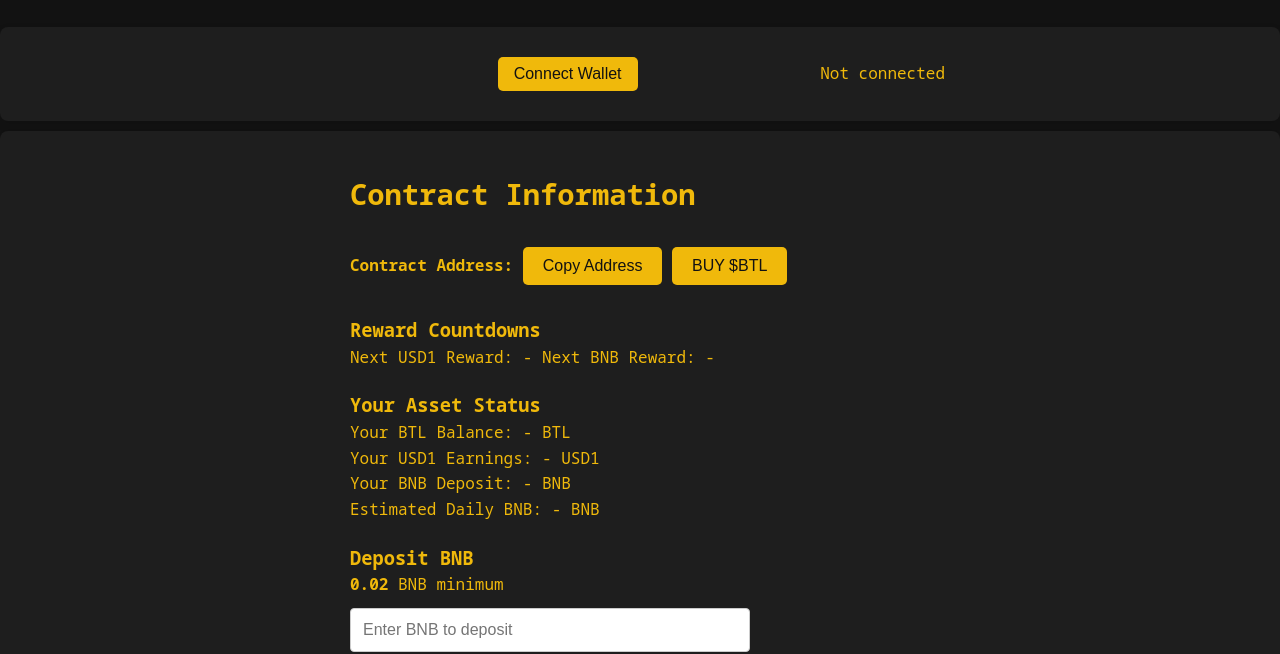
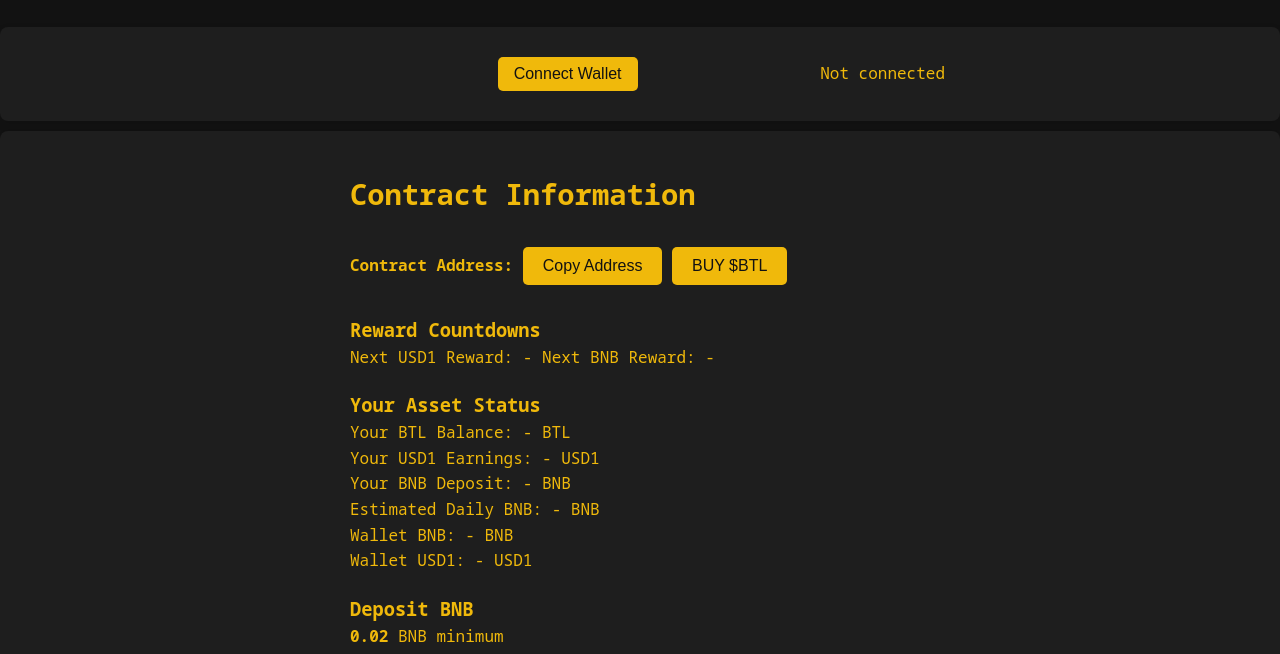
Before and after one commit to zhouyongyou/BTL, a website: page index.html in a window 1280 px wide. Shown: the part 171-825 px from the top of the page. Drawn offline with Linux system fonts and the light colour scheme; a script that the page names is missing.

Commit message:
Update index.html

```diff
--- a/index.html
+++ b/index.html
@@ -81,6 +81,8 @@
         <p><span id="usd1EarningsLabel">Your USD1 Earnings:</span> <span id="usd1Earnings">-</span> USD1</p>
         <p><span id="userBNBDepositLabel">Your BNB Deposit:</span> <span id="userBNBDeposit">-</span> BNB</p>
         <p><span id="bnbEarningsLabel">Estimated Daily BNB:</span> <span id="bnbEarnings">-</span> BNB</p>
+        <p><span id="walletBnbLabel">Wallet BNB:</span> <span id="walletBnb">-</span> BNB</p>
+        <p><span id="walletUsd1Label">Wallet USD1:</span> <span id="walletUsd1">-</span> USD1</p>
 
         <!-- Deposit Form -->
         <h3 id="depositLabel">Deposit BNB</h3>
```
